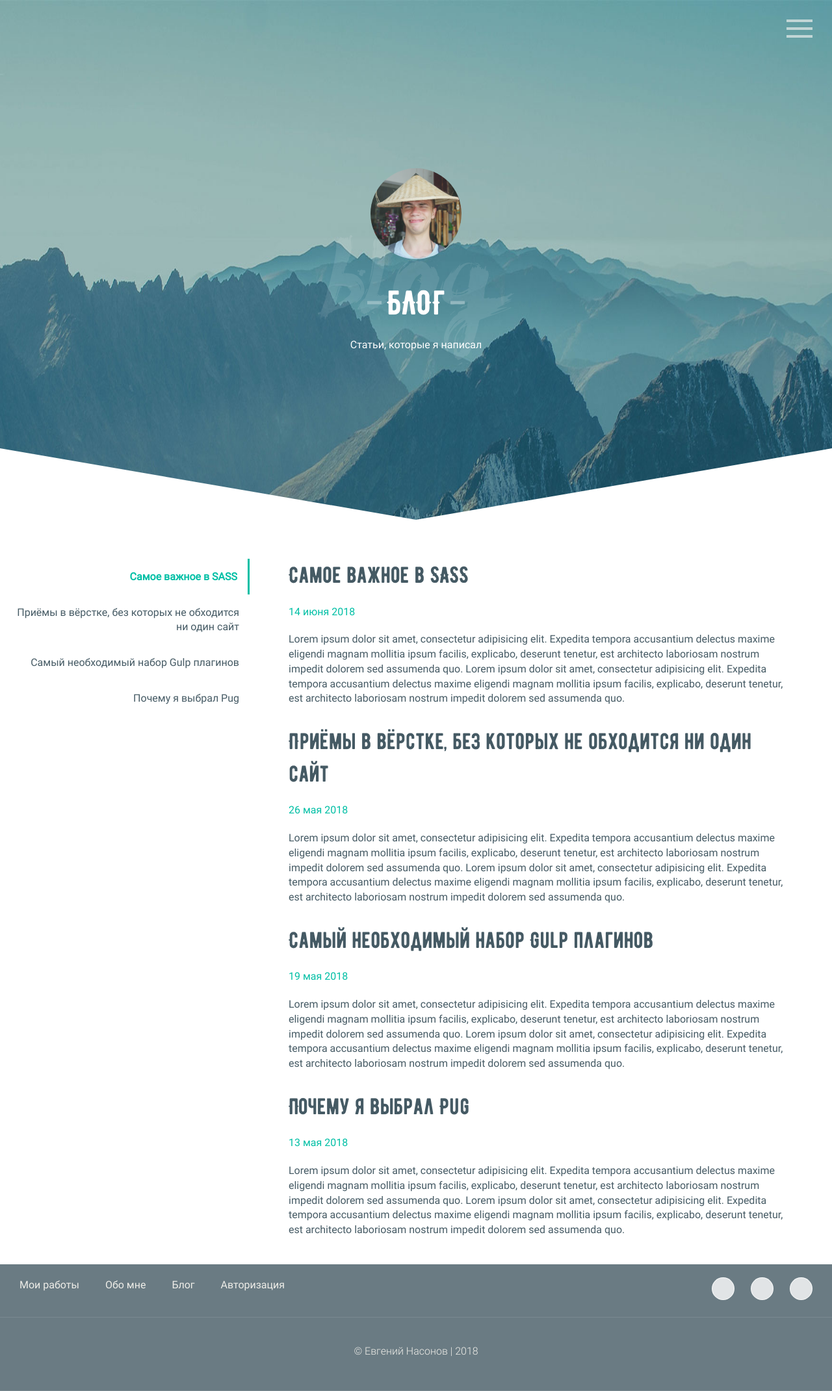
After one commit to EugeneJT/EugeneJT.github.io, a Node project: template source/template/pages/blog.pug in a window 1280 px wide. The commit adds this page. Shown: the whole page at 65% size. Run offline with Node 20 templates, Linux system fonts and the light colour scheme; the template is opened without the code that fills it, so the values that code supplies are empty; style sheets or scripts are compiled from the project's sources; some libraries are stand-ins or nearby versions.

Commit message:
#6. added blog-page && styles

```diff
--- /dev/null
+++ b/source/style/blocks/blog.scss
@@ -0,0 +1,203 @@
+.hero-blog {
+	//max-height: 395px;
+    background-position: top center;
+}
+.container-hero-blog {
+	top: 50%;
+}
+
+.hero__title_blog {
+	margin-top: 0;
+
+	@include phones {
+		margin-top: 15px;
+	}
+}
+
+.user__blog-title {
+	position: relative;
+	text-align: center;
+}
+
+.user__blog-title_bg {
+	@include centered();
+}
+
+.blog__section-title {
+	color: $white;
+	text-transform: uppercase;
+
+	padding: 15px 70px;
+	margin-top: 15px;
+
+	@include phones {
+		margin-top: 0;
+	}
+
+	&:after,&:before {
+		background-color: rgba(255,255,255,0.3);
+	}
+}
+
+.user__blog-subtitle {
+	text-align: center;
+	font-size: 16px;
+	font-family: "robotoregular";
+}
+
+//blog
+.blog {
+	@extend %clearfix;
+	position: relative;
+}
+
+.blog__sidebar {
+	float: left;
+	width: 30%;
+	min-height: 1000px;
+	position: relative;
+
+	@include tablets {
+		display: none;
+	}
+}
+
+.blog__sidebar_tablet {
+	display: none;
+
+	@include tablets {
+		display: block;
+		position: fixed;
+		top: 0;
+		left: 0;
+		z-index: 999999;
+		height: 100vh;
+		width: 50%;
+		background-color: rgba(0, 191, 165, 0.87);
+	}
+
+	@include phones {
+		width: 90%;
+	}
+}
+
+.blog__sidebar_tablet_closed {
+	@include tablets {
+		left: -50%;
+	}
+
+	@include phones {
+		left: -90%;
+	}
+}
+
+.blog__articles {
+	float: left;
+	width: 70%;
+	min-height: 1000px;
+	position: relative;
+	padding: 60px;
+
+	@include tablets {
+		width: 100%;
+	}
+}
+
+//sidebar
+.sidebar__container {
+	position: relative;
+	top: 60px;
+	//width: inherit;
+}
+
+.fixed {
+	position: fixed;
+	top: 15px;
+	width: inherit;
+}
+
+.sidebar__container_tablet {
+	@include centered(y);
+	position: relative;
+}
+
+.sidebar__disk_tablet {
+	position: absolute;
+    top: 50%;
+    right: -30px;
+    width: 30px;
+    height: 60px;
+    background-color: $green;
+    box-shadow: 3px 0rem 3px 0rem rgba(0, 0, 0, 0.2);
+    border-radius: 0 30px 30px 0;
+}
+
+.sidebar__item {
+	text-align: right;
+
+	@include tablets {
+		padding: 0 20px;
+	}
+}
+
+.sidebar__link {
+	display: block;
+	color: $grayText;
+	padding: 16px;
+
+	@include tablets {
+		color: $white;
+	}
+
+	&_active {
+		color: $green;
+		border-right: 3px solid $green;
+		font-weight: bold;
+
+		@include tablets {
+			color: $white;
+			border-right: 3px solid $white;
+		}
+	}
+
+	&:hover {
+		color: $green;
+
+		@include tablets {
+			color: $white;
+			font-weight: bold;
+		}
+	}
+}
+
+
+//article
+.article {
+	margin-bottom: 30px;
+}
+
+.article__title {
+	font-family: "bernier_regularregular";
+	font-size: 35px;
+}
+
+.article__date {
+	color: $green;
+	padding: 20px 0;
+}
+
+.empty {
+	min-height: 147px;
+
+	@include screen900 {
+		min-height: 230px;
+	}
+
+	@include tablets {
+		min-height: 250px;
+	}
+
+	@include phones {
+		min-height: 300px;
+	}
+}
--- a/source/template/pages/about.pug
+++ b/source/template/pages/about.pug
@@ -31,7 +31,7 @@ block content
 					+title('Обо мне', 'about_header.svg', 'about__section-title', 'about__section-title_text')
 				.user-about
 					.user-about__picture
-						img(src="assets/img/content/user.png", alt="user").user-about__picture-avatar
+						img(src="assets/img/content/my_photo.png", alt="user").user-about__picture-avatar
 					.user-about__subtitle.subtitle
 						h3.subtitle_text
 							| Кто я
--- /dev/null
+++ b/source/template/pages/blog.pug
@@ -0,0 +1,75 @@
+extends ../layout
+
+block title
+	| Blog
+
+block content
+
+	include ../sections/main-menu
+
+	include ../sections/hero_blog
+
+	main.blog#blog
+		.section__triangles
+			.triangle-container_left
+				svg(
+					viewbox="0 0 1000 100"
+					preserveAspectRatio="none"
+					class="triangle triangle_left triangle_fill_white-blog")
+					polygon(points="0,0 0,100 1000,100")
+			.triangle-container_right
+				svg(
+					viewbox="0 0 1000 100"
+					preserveAspectRatio="none"
+					class="triangle triangle_right triangle_fill_white-blog")
+					polygon(points="0,100 1000,100 1000,0")
+		aside.blog__sidebar
+			.sidebar__container
+				ul.sidebar__list
+					li.sidebar__item
+						a(href="#").sidebar__link.sidebar__link_active Самое важное в SASS
+					li.sidebar__item
+						a(href="#").sidebar__link Приёмы в вёрстке, без которых не обходится ни один сайт
+					li.sidebar__item
+						a(href="#").sidebar__link Самый необходимый набор Gulp плагинов
+					li.sidebar__item
+						a(href="#").sidebar__link Почему я выбрал Pug
+
+		section.blog__articles
+			article.article.article_active
+				h3.article__title Самое важное в SASS
+				.article__date 14 июня 2018
+				.article__text
+					p Lorem ipsum dolor sit amet, consectetur adipisicing elit. Expedita tempora accusantium delectus maxime eligendi magnam mollitia ipsum facilis, explicabo, deserunt tenetur, est architecto laboriosam nostrum impedit dolorem sed assumenda quo. Lorem ipsum dolor sit amet, consectetur adipisicing elit. Expedita tempora accusantium delectus maxime eligendi magnam mollitia ipsum facilis, explicabo, deserunt tenetur, est architecto laboriosam nostrum impedit dolorem sed assumenda quo.
+			article.article
+				h3.article__title Приёмы в вёрстке, без которых не обходится ни один сайт
+				.article__date 26 мая 2018
+				.article__text
+					p Lorem ipsum dolor sit amet, consectetur adipisicing elit. Expedita tempora accusantium delectus maxime eligendi magnam mollitia ipsum facilis, explicabo, deserunt tenetur, est architecto laboriosam nostrum impedit dolorem sed assumenda quo. Lorem ipsum dolor sit amet, consectetur adipisicing elit. Expedita tempora accusantium delectus maxime eligendi magnam mollitia ipsum facilis, explicabo, deserunt tenetur, est architecto laboriosam nostrum impedit dolorem sed assumenda quo.
+			article.article
+				h3.article__title Самый необходимый набор Gulp плагинов
+				.article__date 19 мая 2018
+				.article__text
+					p Lorem ipsum dolor sit amet, consectetur adipisicing elit. Expedita tempora accusantium delectus maxime eligendi magnam mollitia ipsum facilis, explicabo, deserunt tenetur, est architecto laboriosam nostrum impedit dolorem sed assumenda quo. Lorem ipsum dolor sit amet, consectetur adipisicing elit. Expedita tempora accusantium delectus maxime eligendi magnam mollitia ipsum facilis, explicabo, deserunt tenetur, est architecto laboriosam nostrum impedit dolorem sed assumenda quo.
+			article.article
+				h3.article__title Почему я выбрал Pug
+				.article__date 13 мая 2018
+				.article__text
+					p Lorem ipsum dolor sit amet, consectetur adipisicing elit. Expedita tempora accusantium delectus maxime eligendi magnam mollitia ipsum facilis, explicabo, deserunt tenetur, est architecto laboriosam nostrum impedit dolorem sed assumenda quo. Lorem ipsum dolor sit amet, consectetur adipisicing elit. Expedita tempora accusantium delectus maxime eligendi magnam mollitia ipsum facilis, explicabo, deserunt tenetur, est architecto laboriosam nostrum impedit dolorem sed assumenda quo.
+		aside.blog__sidebar_tablet.blog__sidebar_tablet_closed
+			a.sidebar__disk_tablet
+			.sidebar__container_tablet
+				ul.sidebar__list
+					li.sidebar__item
+						a(href="#").sidebar__link.sidebar__link_active Самое важное в SASS
+					li.sidebar__item
+						a(href="#").sidebar__link Приёмы в вёрстке, без которых не обходится ни один сайт
+					li.sidebar__item
+						a(href="#").sidebar__link Самый необходимый набор Gulp плагинов
+					li.sidebar__item
+						a(href="#").sidebar__link Почему я выбрал Pug
+
+	.empty
+
+block footer
+	include ../sections/footer
--- /dev/null
+++ b/source/template/sections/hero_blog.pug
@@ -0,0 +1,19 @@
+section.section.hero.hero-blog
+
+	include ../sections/header
+
+	.container-hero.container-hero-blog
+
+		.hero__title.hero__title_blog
+
+			.user.hero__user-block
+				.user__photo
+					.user__photo-avatar
+						img(src="assets/img/content/user.png", alt="user-avatar").user__photo-img
+				.user__blog-title
+					img(src="assets/img/decor/blog_header.svg" alt="portfolio_header").user__blog-title_bg
+
+					.title.blog__section-title
+						h2.title-text.blog__section-title_text Блог
+
+				.user__blog-subtitle Статьи, которые я написал
```
Also changed, not shown: source/images/content/my_photo.png (added), 3 other files.
